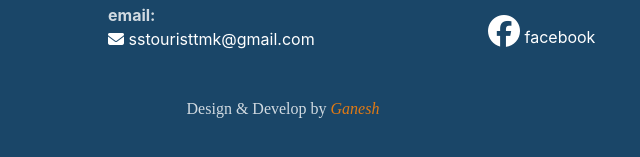
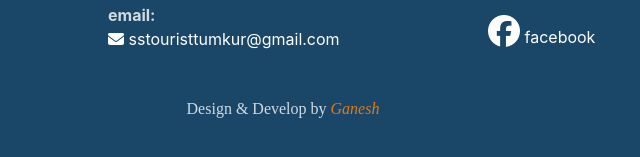
Before and after one commit to Supreethsiddu27/sstouristtumkur-website, a plain HTML site: page index.html in a window 1280 px wide. Shown: the part 2800-2957 px from the top of the page, 357-997 px from the left. Drawn offline with nearby package versions, Linux system fonts and the light colour scheme.

Commit message:
Update index.html

```diff
--- a/index.html
+++ b/index.html
@@ -653,7 +653,7 @@
             </dl>
             <dl class="contact-list">
               <dt>email:</dt>
-              <dd><a href="mailto:sstouristtmk@gmail.com"><i class="fa fa-envelope" aria-hidden="true"></i> sstouristtmk@gmail.com</a></dd>
+              <dd><a href="mailto:sstouristtumkur@gmail.com"><i class="fa fa-envelope" aria-hidden="true"></i> sstouristtumkur@gmail.com</a></dd>
             </dl>
           </div>
           <div class="col-md-4 col-xl-3">
```
